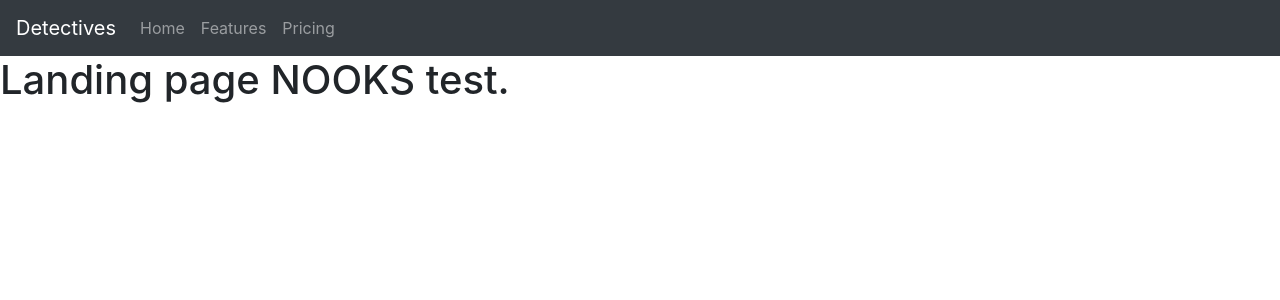
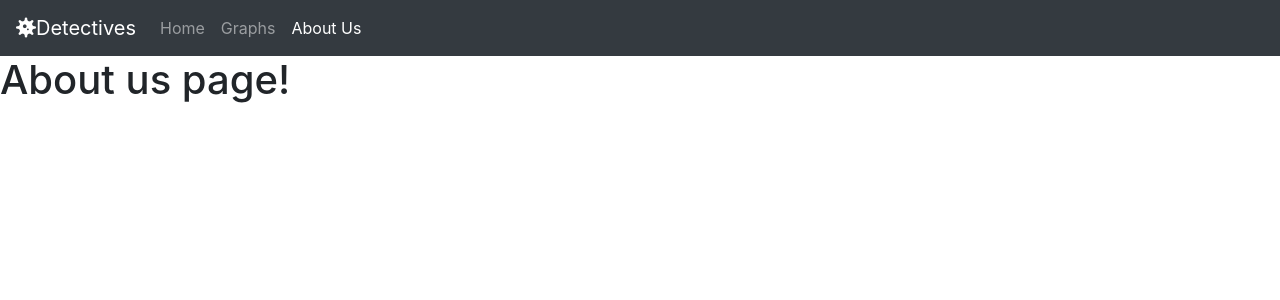
Before and after one commit to r0meroh/project_repo_CSE_455, a React (Create React App) app in the folder client/: page /about_us in a window 1280 px wide. Shown: the top 300 px of the page. Built offline with nearby package versions, Linux system fonts and the light colour scheme.

Commit message:
Adding AboutUs and Fontawesome Icon

```diff
--- a/client/src/App.js
+++ b/client/src/App.js
@@ -1,11 +1,12 @@
-import React from 'react';
+import React from "react";
 
-import './App.css';
-import Navbar1 from './components/Navbar';
-import Landing from './components/Landing';
-import { Switch, Route, BrowserRouter as Router } from 'react-router-dom';
+import "./App.css";
+import Navbar1 from "./components/Navbar";
+import Landing from "./components/Landing";
+import { Switch, Route, BrowserRouter as Router } from "react-router-dom";
 
-import Graph from './components/Graph';
+import Graph from "./components/Graph";
+import About_Us from "./components/About_Us";
 function App() {
   return (
     <Router>
@@ -13,10 +14,13 @@ function App() {
         <Navbar1 />
 
         <Switch>
-          <Route path='/graph'>
+          <Route path="/graph">
             <Graph />
           </Route>
-          <Route path='/'>
+          <Route path="/about_us">
+            <About_Us />
+          </Route>
+          <Route path="/">
             <Landing />
           </Route>
         </Switch>
--- /dev/null
+++ b/client/src/components/About_Us.js
@@ -0,0 +1,11 @@
+import React from "react";
+
+const About_Us = () => {
+  return (
+    <div>
+      <h1> About us page! </h1>
+    </div>
+  );
+};
+
+export default About_Us;
--- a/client/src/components/Navbar.js
+++ b/client/src/components/Navbar.js
@@ -1,14 +1,24 @@
 import React from "react";
 import { Navbar, Nav, Form, FormControl, Button } from "react-bootstrap";
+import { NavLink } from "react-router-dom";
 const Navbar1 = () => {
   return (
     <>
       <Navbar bg="dark" variant="dark">
-        <Navbar.Brand href="#home">Detectives</Navbar.Brand>
+        <Navbar.Brand as={NavLink} to="/">
+          <i className="fas fa-virus"></i>
+          Detectives
+        </Navbar.Brand>
         <Nav className="mr-auto">
-          <Nav.Link href="#home">Home</Nav.Link>
-          <Nav.Link href="#features">Features</Nav.Link>
-          <Nav.Link href="#pricing">Pricing</Nav.Link>
+          <Nav.Link as={NavLink} to="/" exact>
+            Home
+          </Nav.Link>
+          <Nav.Link as={NavLink} to="/graph" exact>
+            Graphs
+          </Nav.Link>
+          <Nav.Link as={NavLink} to="/about_us" exact>
+            About Us
+          </Nav.Link>
         </Nav>
       </Navbar>
     </>
```
